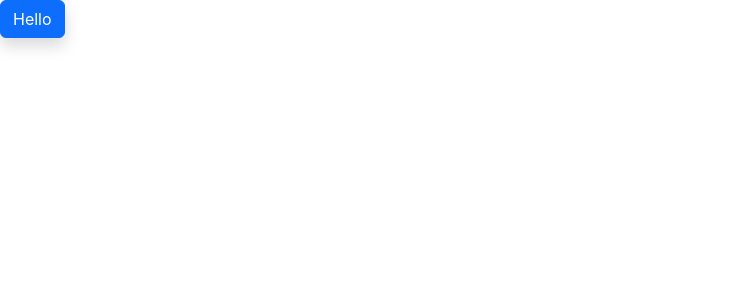
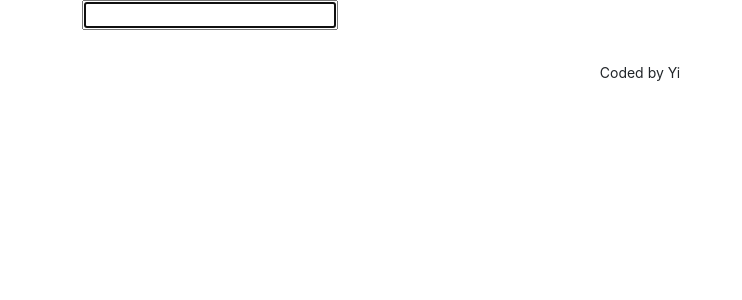
Before and after one commit to YiYiYiYiYiYiYiYiYiYiYi/dictionary-project, a React (Create React App) app: page / in a window 1280 px wide. Shown: the top 300 px of the page, without its empty margins (0-742 px from the left). Built offline with nearby package versions, Linux system fonts and the light colour scheme.

Commit message:
created basic form

```diff
--- a/src/App.css
+++ b/src/App.css
@@ -0,0 +1,4 @@
+.App-footer{
+    text-align: center;
+    margin: 30px 0;
+}
--- a/src/App.js
+++ b/src/App.js
@@ -1,11 +1,22 @@
 import './App.css';
+import Dictionary from './Dictionary';
 
 export default function App() {
   return (
     <div className="App">
+      <div className='container'>
       <header className="App-header">
-        <a href="/" className="btn btn-primary shadow">Hello</a>
+
       </header>
+      <main>
+        <Dictionary />
+      </main>
+      <footer className='App-footer'>
+        <small>
+        Coded by Yi
+        </small>
+      </footer>
+      </div>
     </div>
   );
 }
--- /dev/null
+++ b/src/Dictionary.js
@@ -0,0 +1,25 @@
+import React, { useState } from "react";
+import "./Dictionary.css"
+
+export default function Dictionary(){
+    let [keyword, setKeyword] = useState("");
+
+    function search (event){
+        event.preventDefault();
+        alert (`searching for ${keyword}`);
+    }
+
+    function handleKeywordChange (event){
+        setKeyword(event.target.value);
+    }
+
+
+    return (
+        <div className="Dictionary">
+            <form onSubmit={search}>
+                <input type="search" autoFocus={true} onChange={handleKeywordChange}/>
+
+            </form>
+        </div>
+    );
+}
```
Also changed, not shown: src/Dictionary.css (added).
